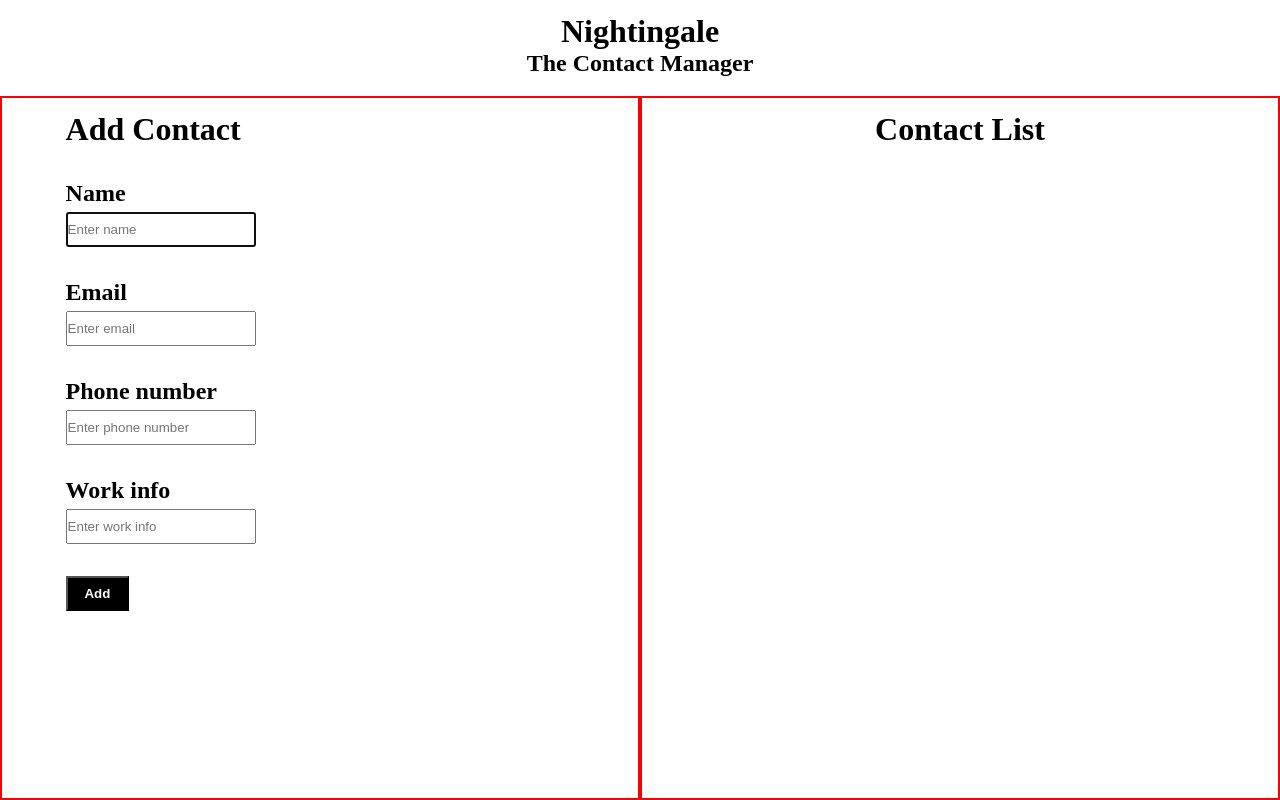
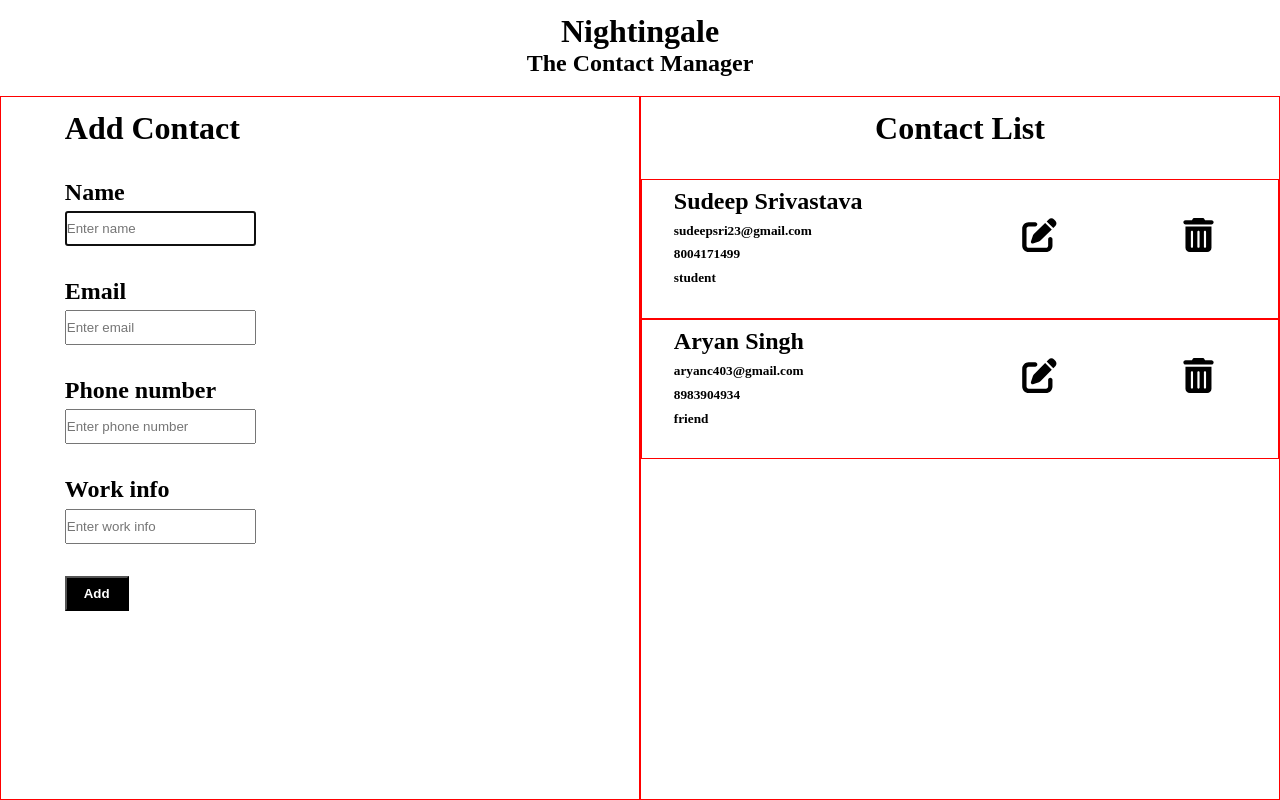
Before and after one commit to sudeep-23-11/Nightingale, a React (Create React App) app: page / in a window 1280 px wide. Built offline with nearby package versions, Linux system fonts and the light colour scheme.

Commit message:
made contact and contact list components

```diff
--- a/src/App.js
+++ b/src/App.js
@@ -4,11 +4,27 @@ import AddContact from "./components/AddContact";
 import ContactList from "./components/ContactList";
 
 function App() {
+
+  let contacts = [
+    {
+      name: "Sudeep Srivastava",
+      email: "sudeepsri23@gmail.com",
+      phone: "8004171499",
+      work: "student"
+    },
+    {
+      name: "Aryan Singh",
+      email: "aryanc403@gmail.com",
+      phone: "8983904934",
+      work: "friend"
+    }
+  ];
+
   return (
     <div id='container'>
       <Header />
       <AddContact />
-      <ContactList />
+      <ContactList contacts={contacts}/>
     </div>
   );
 }
--- /dev/null
+++ b/src/components/Contact.jsx
@@ -0,0 +1,16 @@
+import React from 'react'
+
+import '../style/contact-style.css'
+
+export default function Contact(props) {
+    return (
+        <div id='contact'>
+            <img src="icons/delete.svg" alt="loading" />
+            <img src="icons/edit.svg" alt="loading" />
+            <h2>{props.contact.name}</h2>
+            <h5>{props.contact.email}</h5>
+            <h5>{props.contact.phone}</h5>
+            <h5>{props.contact.work}</h5>
+        </div>
+    )
+}
--- a/src/components/ContactList.jsx
+++ b/src/components/ContactList.jsx
@@ -1,11 +1,15 @@
 import React from 'react'
 
 import '../style/contact-list-style.css'
+import Contact from './Contact'
 
-export default function ContactList() {
+export default function ContactList(props) {
     return (
         <div id='contact-list'>
             <h1>Contact List</h1>
+            {props.contacts.map((c, i)=>{
+                return <Contact key={i} contact={c}/>
+            })}
         </div>
     )
 }
--- a/src/style/add-contact-style.css
+++ b/src/style/add-contact-style.css
@@ -1,7 +1,7 @@
 #add-contact {
     height: 88%;
     width: 50%;
-    border: 2px solid red;
+    border: 1px solid red;
 }
 #add-contact h1{
     margin-top: 2%;
--- a/src/style/contact-list-style.css
+++ b/src/style/contact-list-style.css
@@ -1,7 +1,7 @@
 #contact-list {
     height: 88%;
     width: 50%;
-    border: 2px solid red;
+    border: 1px solid red;
 }
 #contact-list h1{
     margin-top: 2%;
--- /dev/null
+++ b/src/style/contact-style.css
@@ -0,0 +1,15 @@
+#contact {
+    height: 20%;
+    width: 100%;
+    border: 1px solid red;
+}
+#contact h2, h5 {
+    margin-top: 1.25%;
+    margin-left: 5%;
+}
+#contact img {
+    height: 25%;
+    width: 25%;
+    margin-top: 6%;
+    float: right;
+}
```
Also changed, not shown: public/icons/delete.svg (added), public/icons/edit.svg (added).
